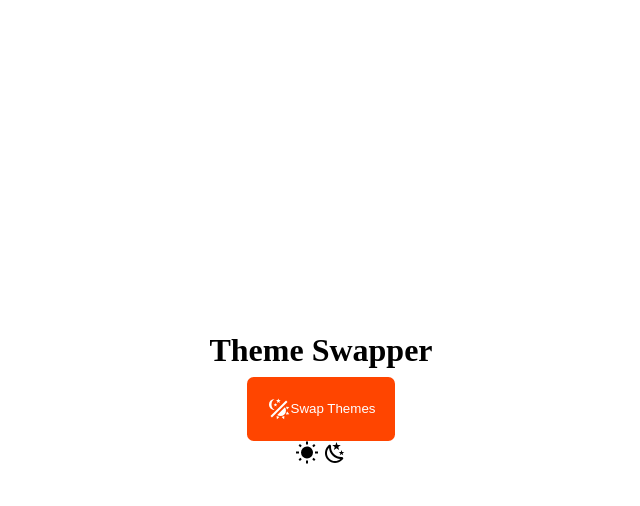
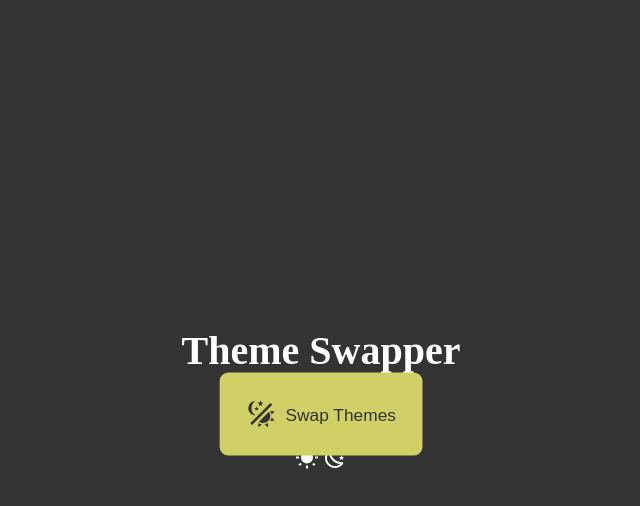
Before and after one commit to keatonproctor/Light-Dark-Theme, a plain HTML site: page index.html in a window 1280 px wide. Both pictures are taken after a click on the button "Swap Themes". Shown: the whole page, without its empty margins (319-959 px from the left). Drawn offline with Linux system fonts and the light colour scheme.

Commit message:
Built smooth light to dark transition

```diff
--- a/index.html
+++ b/index.html
@@ -4,6 +4,7 @@
     <meta charset="UTF-8">
     <meta name="viewport" content="width=device-width, initial-scale=1.0">
     <link rel="stylesheet" href="styles.css">
+    <script src="script.js" defer></script>
     <title>Light/Dark Theme</title>
 </head>
 <body>
--- /dev/null
+++ b/script.js
@@ -0,0 +1,3 @@
+document.querySelector('.theme-toggle-button').addEventListener ('click', () => {
+    document.body.classList.toggle('dark')
+})
--- a/styles.css
+++ b/styles.css
@@ -3,7 +3,7 @@ body {
     --background-color: white;
     --text-color: black;
     --button-text-color: var(--background-color);
-    --transition-delay: 3s;
+    --transition-delay: 1.5s;
 
     display: flex;
     flex-direction: column;
@@ -12,6 +12,7 @@ body {
     height: 100vh;
     margin: 0;
 
+    transition: var(--transition-delay);
     background-color: var(--background-color);
     color: var(--text-color);
 }
@@ -25,6 +26,7 @@ body.dark {
 .title {
     margin: 0;
     margin-bottom: .5rem;
+    font-size: 40px;
 }
 
 .theme-toggle-button {
@@ -39,4 +41,15 @@ body.dark {
     border-radius: .5em;
     border: none;
     outline: none;
+    transition: var(--transition-delay);
+    transform: scale(1);
 }
+
+.theme-toggle-button .icon  {
+    margin-right: .5em;
+}
+
+.theme-toggle-button:hover,
+.theme-toggle-button:focus {
+    transform: scale(1.3);
+}
```
